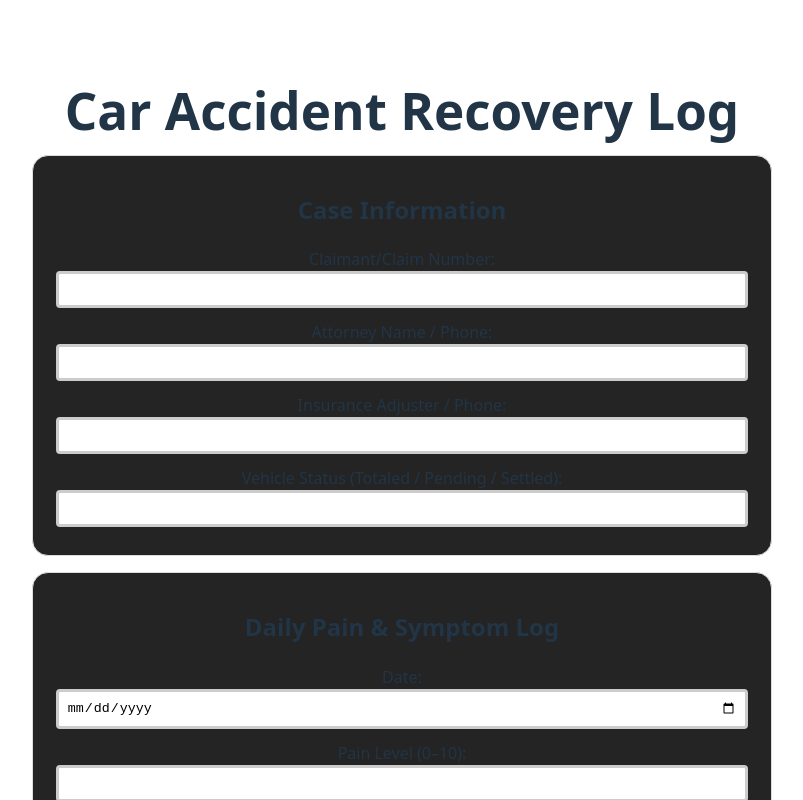
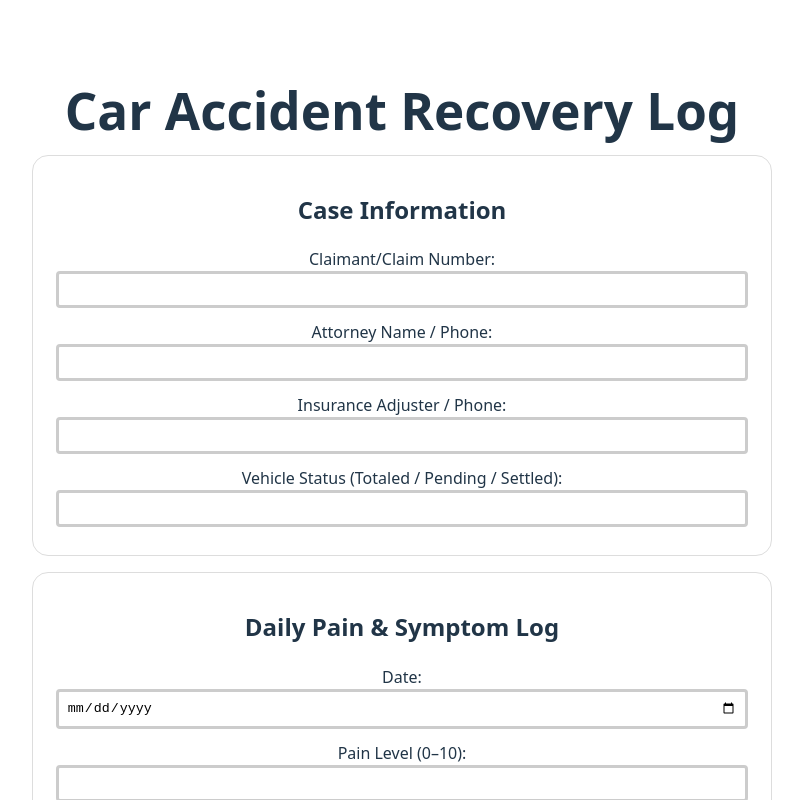
Before and after one commit to rtocastro/rollingnerdy, a React (Vite) app: page /WriteJournal in a window 1280 px wide. Shown: the top 800 px of the page, without its empty margins (238-1041 px from the left). Built offline with nearby package versions, Linux system fonts and the light colour scheme.

Commit message:
playing with style elements for journal

```diff
--- a/src/components/JournalTemp.jsx
+++ b/src/components/JournalTemp.jsx
@@ -169,11 +169,11 @@ File locations: ${form.photoFileLocations || "N/A"}
   };
 
   const sectionStyle = {
-    border: "1px solid #ddd",
+        border: "1px solid #ddd",
     borderRadius: "16px",
     padding: "16px",
     marginBottom: "16px",
-    backgroundColor: "#242424",
+
   };
 
   const labelStyle = { display: "block", marginBottom: "4px", fontWeight: 500 };
```
